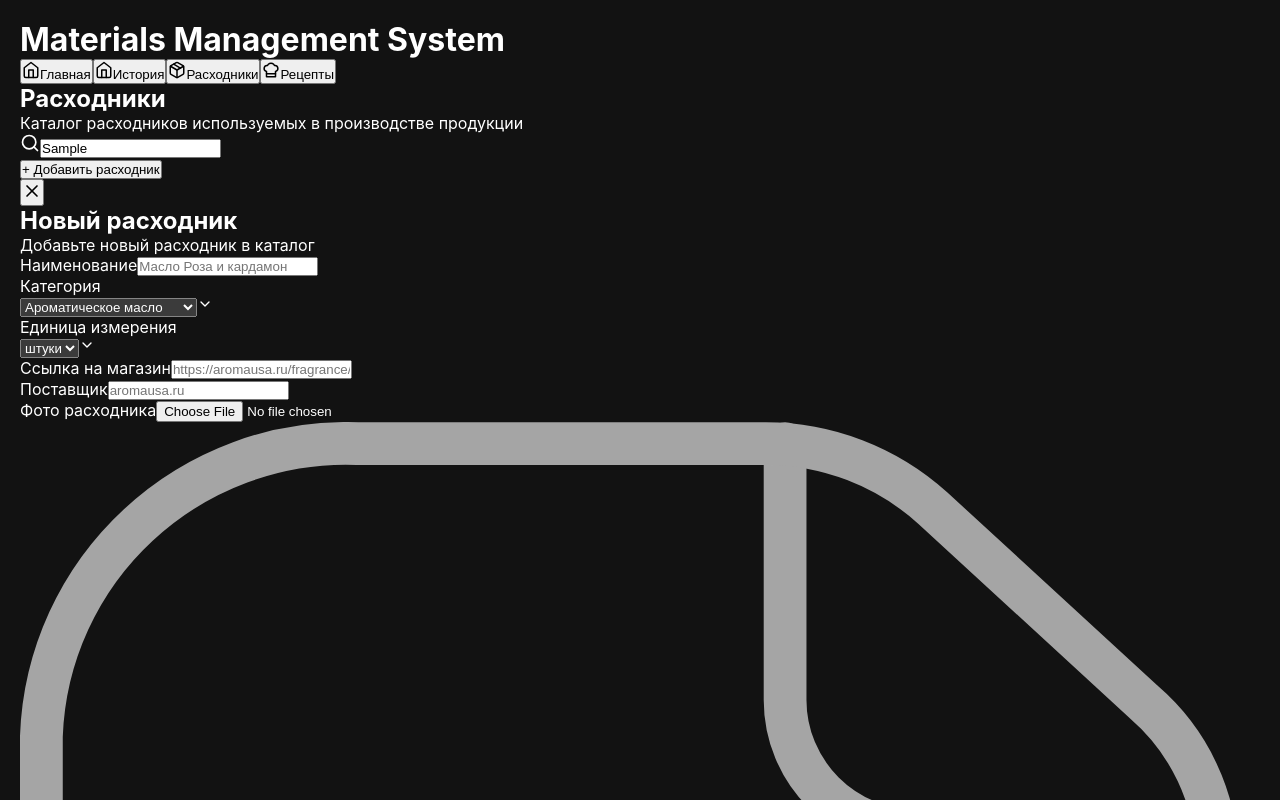
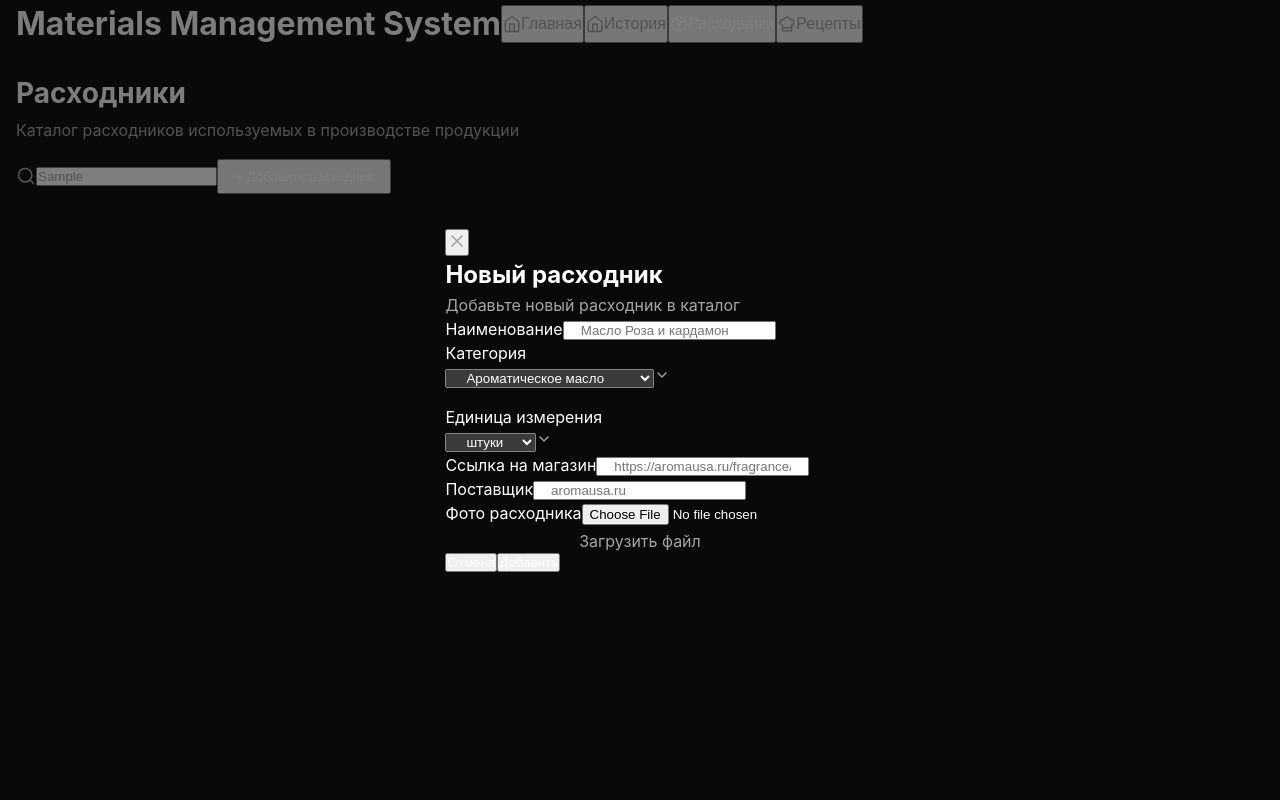
Before and after one commit to sivoglazov-ma/try-amore-materials-management-system, a React (Vite) app: page / in a window 1280 px wide. Both pictures are taken after typing "Sample" into the empty fields and a click on the button "+ Добавить расходник". Shown: the top 800 px of the page. Built offline with nearby package versions, Linux system fonts and the light colour scheme.

Commit message:
Расширил basic-styles
Расширил basic-styles

```diff
--- a/styles/basic-styles.css
+++ b/styles/basic-styles.css
@@ -5,25 +5,163 @@
 }
 
 body {
-  font-family: -apple-system, BlinkMacSystemFont, sans-serif;
+  font-family: -apple-system, BlinkMacSystemFont, 'Segoe UI', sans-serif;
   background: #121212;
   color: white;
-  padding: 20px;
+  line-height: 1.5;
 }
 
-.card {
-  background: #1e1e1e;
-  border-radius: 8px;
-  padding: 16px;
-  margin: 8px 0;
-  border: 1px solid #333;
+/* Стили для контейнера как в вашем App.tsx */
+.max-w-\[1800px\] {
+  max-width: 1800px;
 }
 
-.button {
-  background: #007acc;
+.mx-auto {
+  margin-left: auto;
+  margin-right: auto;
+}
+
+.min-h-screen {
+  min-height: 100vh;
+}
+
+/* Стили для сетки карточек */
+.grid {
+  display: grid;
+}
+
+.grid-cols-1 {
+  grid-template-columns: repeat(1, 1fr);
+}
+
+.gap-4 {
+  gap: 1rem;
+}
+
+@media (min-width: 768px) {
+  .md\:grid-cols-2 {
+    grid-template-columns: repeat(2, 1fr);
+  }
+}
+
+@media (min-width: 1024px) {
+  .lg\:grid-cols-3 {
+    grid-template-columns: repeat(3, 1fr);
+  }
+}
+
+/* Стили для отступов */
+.px-4 {
+  padding-left: 1rem;
+  padding-right: 1rem;
+}
+
+.py-6 {
+  padding-top: 1.5rem;
+  padding-bottom: 1.5rem;
+}
+
+.pt-6 {
+  padding-top: 1.5rem;
+}
+
+.pb-4 {
+  padding-bottom: 1rem;
+}
+
+/* Стили для текста */
+.text-\[28px\] {
+  font-size: 28px;
+}
+
+.text-\[16px\] {
+  font-size: 16px;
+}
+
+.text-neutral-50 {
+  color: #fafafa;
+}
+
+.text-\[\#a5a5a5\] {
+  color: #a5a5a5;
+}
+
+.mt-1 {
+  margin-top: 0.25rem;
+}
+
+/* Стили для карточек */
+.bg-\[\#1e1e1e\] {
+  background-color: #1e1e1e;
+}
+
+.rounded-lg {
+  border-radius: 0.5rem;
+}
+
+.p-4 {
+  padding: 1rem;
+}
+
+.shadow-md {
+  box-shadow: 0 4px 6px -1px rgba(0, 0, 0, 0.1), 0 2px 4px -1px rgba(0, 0, 0, 0.06);
+}
+
+/* Стили для кнопок */
+.bg-\[\#007acc\] {
+  background-color: #007acc;
+}
+
+.hover\:bg-\[\#005a9e\]:hover {
+  background-color: #005a9e;
+}
+
+.text-white {
   color: white;
-  border: none;
-  padding: 8px 16px;
-  border-radius: 4px;
-  cursor: pointer;
 }
+
+.px-4 {
+  padding-left: 1rem;
+  padding-right: 1rem;
+}
+
+.py-2 {
+  padding-top: 0.5rem;
+  padding-bottom: 0.5rem;
+}
+
+.rounded {
+  border-radius: 0.25rem;
+}
+
+/* Стили для fixed позиционирования (модальное окно) */
+.fixed {
+  position: fixed;
+}
+
+.inset-0 {
+  top: 0;
+  right: 0;
+  bottom: 0;
+  left: 0;
+}
+
+.bg-black\/50 {
+  background-color: rgba(0, 0, 0, 0.5);
+}
+
+.flex {
+  display: flex;
+}
+
+.items-center {
+  align-items: center;
+}
+
+.justify-center {
+  justify-content: center;
+}
+
+.z-50 {
+  z-index: 50;
+}
```
